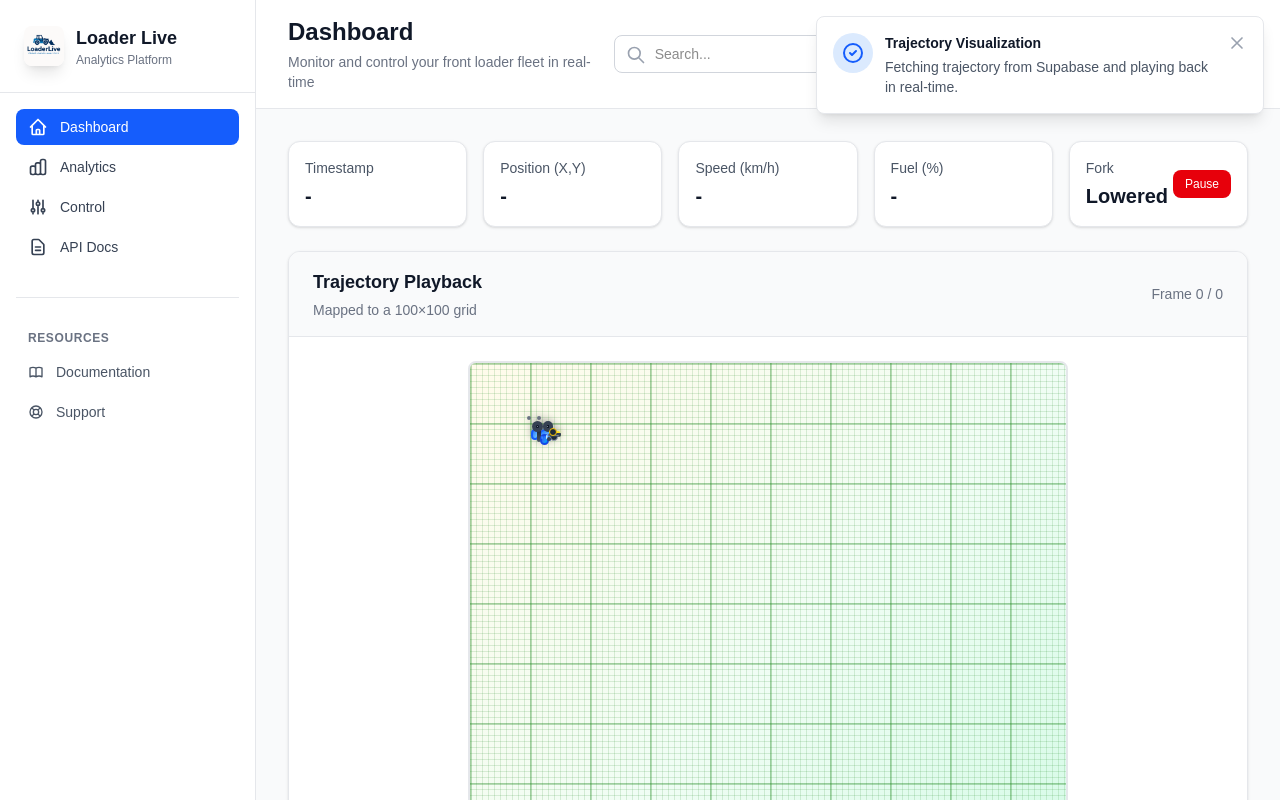
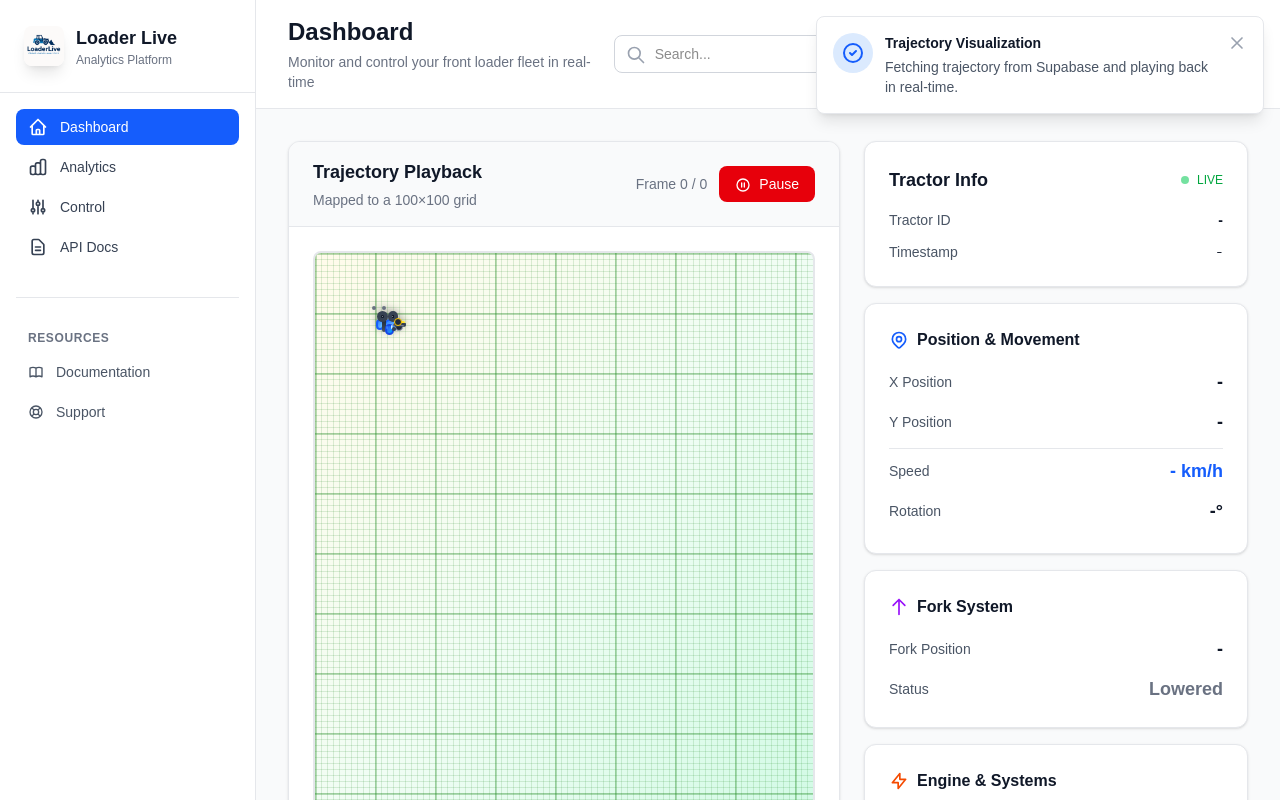
Before and after one commit to meyer-cdtm/MPD-Intro-to-Software-Engineering, a Next.js app in the folder my-app/: page / in a window 1280 px wide. Both pictures are taken after a click on the button "Todo 3". Shown: the top 800 px of the page. Built offline with nearby package versions, Linux system fonts and the light colour scheme; no server answers.

Commit message:
Implement todo3

```diff
--- a/my-app/app/components/TrajectoryDashboard.tsx
+++ b/my-app/app/components/TrajectoryDashboard.tsx
@@ -83,51 +83,40 @@ export default function TrajectoryDashboard() {
   const forkLifted = (current?.Fork_Position ?? 0) > 0;
 
   return (
-    <div className="space-y-6">
-      {/* Metrics */}
-      <div className="grid grid-cols-1 md:grid-cols-5 gap-4">
-        <div className="bg-white rounded-xl border border-gray-200 p-4 shadow-sm">
-          <p className="text-sm font-medium text-gray-600">Timestamp</p>
-          <p className="text-xl font-bold text-gray-900 mt-1">{current?.Timestamp ?? '-'}</p>
-        </div>
-        <div className="bg-white rounded-xl border border-gray-200 p-4 shadow-sm">
-          <p className="text-sm font-medium text-gray-600">Position (X,Y)</p>
-          <p className="text-xl font-bold text-gray-900 mt-1">{current ? `${current.X_Pos_m.toFixed(2)}, ${current.Y_Pos_m.toFixed(2)}` : '-'}</p>
-        </div>
-        <div className="bg-white rounded-xl border border-gray-200 p-4 shadow-sm">
-          <p className="text-sm font-medium text-gray-600">Speed (km/h)</p>
-          <p className="text-xl font-bold text-gray-900 mt-1">{current?.Speed_kmh?.toFixed?.(2) ?? '-'}</p>
-        </div>
-        <div className="bg-white rounded-xl border border-gray-200 p-4 shadow-sm">
-          <p className="text-sm font-medium text-gray-600">Fuel (%)</p>
-          <p className="text-xl font-bold text-gray-900 mt-1">{current?.['Fuel_Level_%']?.toFixed?.(1) ?? '-'}</p>
-        </div>
-        <div className="bg-white rounded-xl border border-gray-200 p-4 shadow-sm">
-          <div className="flex items-center justify-between">
-            <div>
-              <p className="text-sm font-medium text-gray-600">Fork</p>
-              <p className="text-xl font-bold text-gray-900 mt-1">{forkLifted ? 'Raised' : 'Lowered'}</p>
-            </div>
-            <button
-              className={`px-3 py-1.5 text-xs font-medium rounded-lg ${playing ? 'bg-red-600 text-white' : 'bg-green-600 text-white'}`}
-              onClick={() => setPlaying(p => !p)}
-            >
-              {playing ? 'Pause' : 'Play'}
-            </button>
-          </div>
-        </div>
-      </div>
-
-      {/* Grid */}
-      <div className="bg-white rounded-xl border border-gray-200 shadow-sm overflow-hidden">
+    <div className="flex gap-6 h-full">
+      {/* Left: Grid */}
+      <div className="flex-1 bg-white rounded-xl border border-gray-200 shadow-sm overflow-hidden">
         <div className="px-6 py-4 border-b border-gray-200 bg-gray-50 flex items-center justify-between">
           <div>
             <h2 className="text-lg font-semibold text-gray-900">Trajectory Playback</h2>
             <p className="text-sm text-gray-500 mt-1">Mapped to a 100×100 grid</p>
           </div>
-          <div className="text-sm text-gray-500">Frame {rows.length ? index + 1 : 0} / {rows.length}</div>
+          <div className="flex items-center gap-3">
+            <div className="text-sm text-gray-500">Frame {rows.length ? index + 1 : 0} / {rows.length}</div>
+            <button
+              className={`px-4 py-2 text-sm font-medium rounded-lg ${playing ? 'bg-red-600 text-white hover:bg-red-700' : 'bg-green-600 text-white hover:bg-green-700'} transition-colors`}
+              onClick={() => setPlaying(p => !p)}
+            >
+              {playing ? (
+                <>
+                  <svg className="w-4 h-4 inline mr-2" fill="none" stroke="currentColor" viewBox="0 0 24 24">
+                    <path strokeLinecap="round" strokeLinejoin="round" strokeWidth={2} d="M10 9v6m4-6v6m7-3a9 9 0 11-18 0 9 9 0 0118 0z" />
+                  </svg>
+                  Pause
+                </>
+              ) : (
+                <>
+                  <svg className="w-4 h-4 inline mr-2" fill="none" stroke="currentColor" viewBox="0 0 24 24">
+                    <path strokeLinecap="round" strokeLinejoin="round" strokeWidth={2} d="M14.752 11.168l-3.197-2.132A1 1 0 0010 9.87v4.263a1 1 0 001.555.832l3.197-2.132a1 1 0 000-1.664z" />
+                    <path strokeLinecap="round" strokeLinejoin="round" strokeWidth={2} d="M21 12a9 9 0 11-18 0 9 9 0 0118 0z" />
+                  </svg>
+                  Play
+                </>
+              )}
+            </button>
+          </div>
         </div>
-        <div className="p-6 flex justify-center">
+        <div className="p-6 flex justify-center items-center">
           <div
             className="relative bg-gradient-to-br from-amber-50 via-green-50 to-emerald-100 rounded-lg overflow-hidden border-2 border-gray-200"
             style={{ width: `${GRID_SIZE * CELL_SIZE}px`, height: `${GRID_SIZE * CELL_SIZE}px` }}
@@ -158,6 +147,131 @@ export default function TrajectoryDashboard() {
           </div>
         </div>
       </div>
+
+      {/* Right: Dashboard */}
+      <div className="w-96 space-y-4">
+        {/* Tractor Info */}
+        <div className="bg-white rounded-xl border border-gray-200 shadow-sm p-6">
+          <div className="flex items-center justify-between mb-4">
+            <h3 className="text-lg font-semibold text-gray-900">Tractor Info</h3>
+            <div className="flex items-center gap-2">
+              <span className="w-2 h-2 bg-green-500 rounded-full animate-pulse"></span>
+              <span className="text-xs font-medium text-green-600">LIVE</span>
+            </div>
+          </div>
+          <div className="space-y-3">
+            <div className="flex items-center justify-between">
+              <span className="text-sm text-gray-600">Tractor ID</span>
+              <span className="text-sm font-semibold text-gray-900">{current?.Tractor_ID ?? '-'}</span>
+            </div>
+            <div className="flex items-center justify-between">
+              <span className="text-sm text-gray-600">Timestamp</span>
+              <span className="text-xs font-mono text-gray-900">{current?.Timestamp ?? '-'}</span>
+            </div>
+          </div>
+        </div>
+
+        {/* Position & Movement */}
+        <div className="bg-white rounded-xl border border-gray-200 shadow-sm p-6">
+          <h3 className="text-base font-semibold text-gray-900 mb-4 flex items-center gap-2">
+            <svg className="w-5 h-5 text-blue-600" fill="none" stroke="currentColor" viewBox="0 0 24 24">
+              <path strokeLinecap="round" strokeLinejoin="round" strokeWidth={2} d="M17.657 16.657L13.414 20.9a1.998 1.998 0 01-2.827 0l-4.244-4.243a8 8 0 1111.314 0z" />
+              <path strokeLinecap="round" strokeLinejoin="round" strokeWidth={2} d="M15 11a3 3 0 11-6 0 3 3 0 016 0z" />
+            </svg>
+            Position & Movement
+          </h3>
+          <div className="space-y-3">
+            <div>
+              <div className="flex items-center justify-between mb-1">
+                <span className="text-sm text-gray-600">X Position</span>
+                <span className="text-lg font-bold text-gray-900">{current ? `${current.X_Pos_m.toFixed(2)} m` : '-'}</span>
+              </div>
+            </div>
+            <div>
+              <div className="flex items-center justify-between mb-1">
+                <span className="text-sm text-gray-600">Y Position</span>
+                <span className="text-lg font-bold text-gray-900">{current ? `${current.Y_Pos_m.toFixed(2)} m` : '-'}</span>
+              </div>
+            </div>
+            <div className="pt-2 border-t border-gray-200">
+              <div className="flex items-center justify-between mb-1">
+                <span className="text-sm text-gray-600">Speed</span>
+                <span className="text-lg font-bold text-blue-600">{current?.Speed_kmh?.toFixed?.(2) ?? '-'} km/h</span>
+              </div>
+            </div>
+            <div>
+              <div className="flex items-center justify-between mb-1">
+                <span className="text-sm text-gray-600">Rotation</span>
+                <span className="text-lg font-bold text-gray-900">{current?.Rotation_deg?.toFixed?.(1) ?? '-'}°</span>
+              </div>
+            </div>
+          </div>
+        </div>
+
+        {/* Fork Status */}
+        <div className="bg-white rounded-xl border border-gray-200 shadow-sm p-6">
+          <h3 className="text-base font-semibold text-gray-900 mb-4 flex items-center gap-2">
+            <svg className="w-5 h-5 text-purple-600" fill="none" stroke="currentColor" viewBox="0 0 24 24">
+              <path strokeLinecap="round" strokeLinejoin="round" strokeWidth={2} d="M5 10l7-7m0 0l7 7m-7-7v18" />
+            </svg>
+            Fork System
+          </h3>
+          <div className="space-y-3">
+            <div className="flex items-center justify-between">
+              <span className="text-sm text-gray-600">Fork Position</span>
+              <span className="text-lg font-bold text-gray-900">{current?.Fork_Position ?? '-'}</span>
+            </div>
+            <div className="flex items-center justify-between">
+              <span className="text-sm text-gray-600">Status</span>
+              <span className={`text-lg font-bold ${forkLifted ? 'text-green-600' : 'text-gray-500'}`}>
+                {forkLifted ? 'Raised' : 'Lowered'}
+              </span>
+            </div>
+          </div>
+        </div>
+
+        {/* Engine & Systems */}
+        <div className="bg-white rounded-xl border border-gray-200 shadow-sm p-6">
+          <h3 className="text-base font-semibold text-gray-900 mb-4 flex items-center gap-2">
+            <svg className="w-5 h-5 text-orange-600" fill="none" stroke="currentColor" viewBox="0 0 24 24">
+              <path strokeLinecap="round" strokeLinejoin="round" strokeWidth={2} d="M13 10V3L4 14h7v7l9-11h-7z" />
+            </svg>
+            Engine & Systems
+          </h3>
+          <div className="space-y-4">
+            <div>
+              <div className="flex items-center justify-between mb-2">
+                <span className="text-sm text-gray-600">Fuel Level</span>
+                <span className="text-lg font-bold text-gray-900">{current?.['Fuel_Level_%']?.toFixed?.(1) ?? '-'}%</span>
+              </div>
+              <div className="w-full bg-gray-200 rounded-full h-2">
+                <div
+                  className={`h-2 rounded-full transition-all ${
+                    (current?.['Fuel_Level_%'] ?? 0) > 50
+                      ? 'bg-green-500'
+                      : (current?.['Fuel_Level_%'] ?? 0) > 25
+                      ? 'bg-yellow-500'
+                      : 'bg-red-500'
+                  }`}
+                  style={{width: `${Math.min(100, Math.max(0, current?.['Fuel_Level_%'] ?? 0))}%`}}
+                ></div>
+              </div>
+            </div>
+            <div>
+              <div className="flex items-center justify-between mb-1">
+                <span className="text-sm text-gray-600">Engine Temperature</span>
+                <span className="text-lg font-bold text-orange-600">{current?.['Engine_Temp_C']?.toFixed?.(1) ?? '-'}°C</span>
+              </div>
+            </div>
+            <div>
+              <div className="flex items-center justify-between mb-1">
+                <span className="text-sm text-gray-600">Hydraulic Pressure</span>
+                <span className="text-lg font-bold text-blue-600">{current?.['Hydraulic_Pressure_bar']?.toFixed?.(1) ?? '-'} bar</span>
+              </div>
+            </div>
+          </div>
+        </div>
+      </div>
     </div>
   );
 }
```
